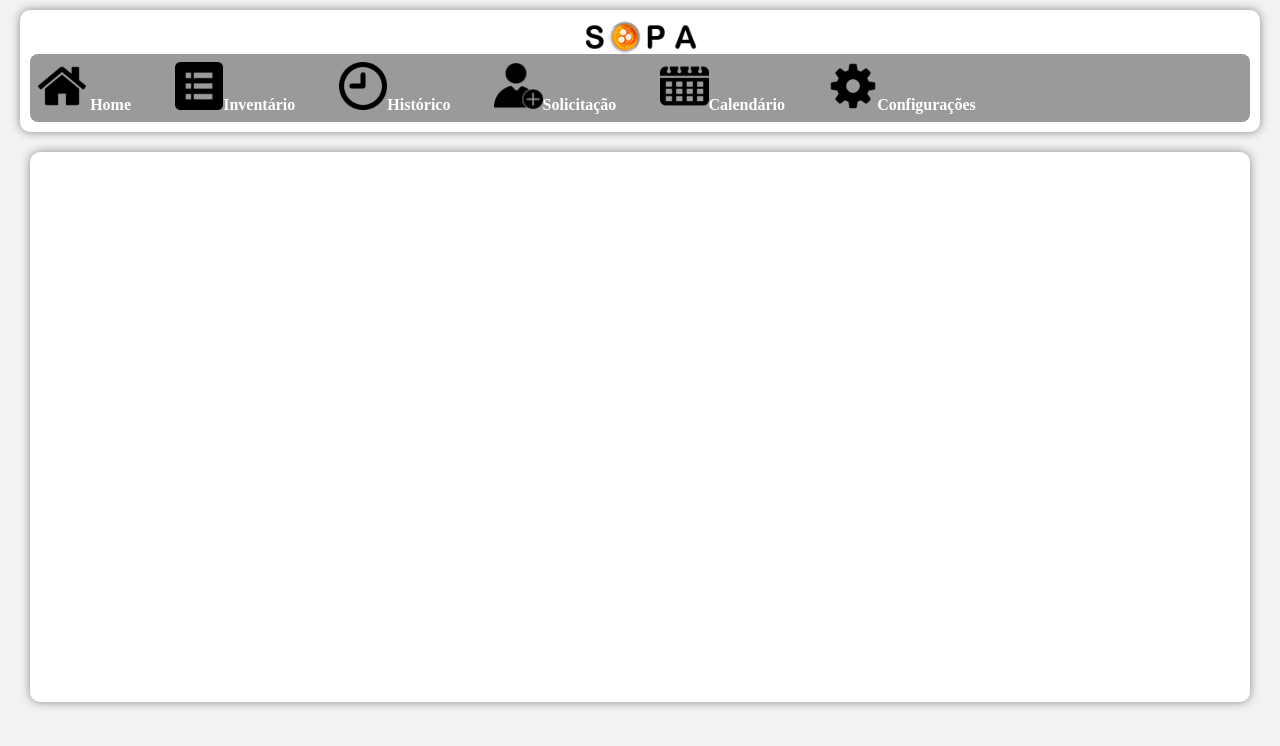
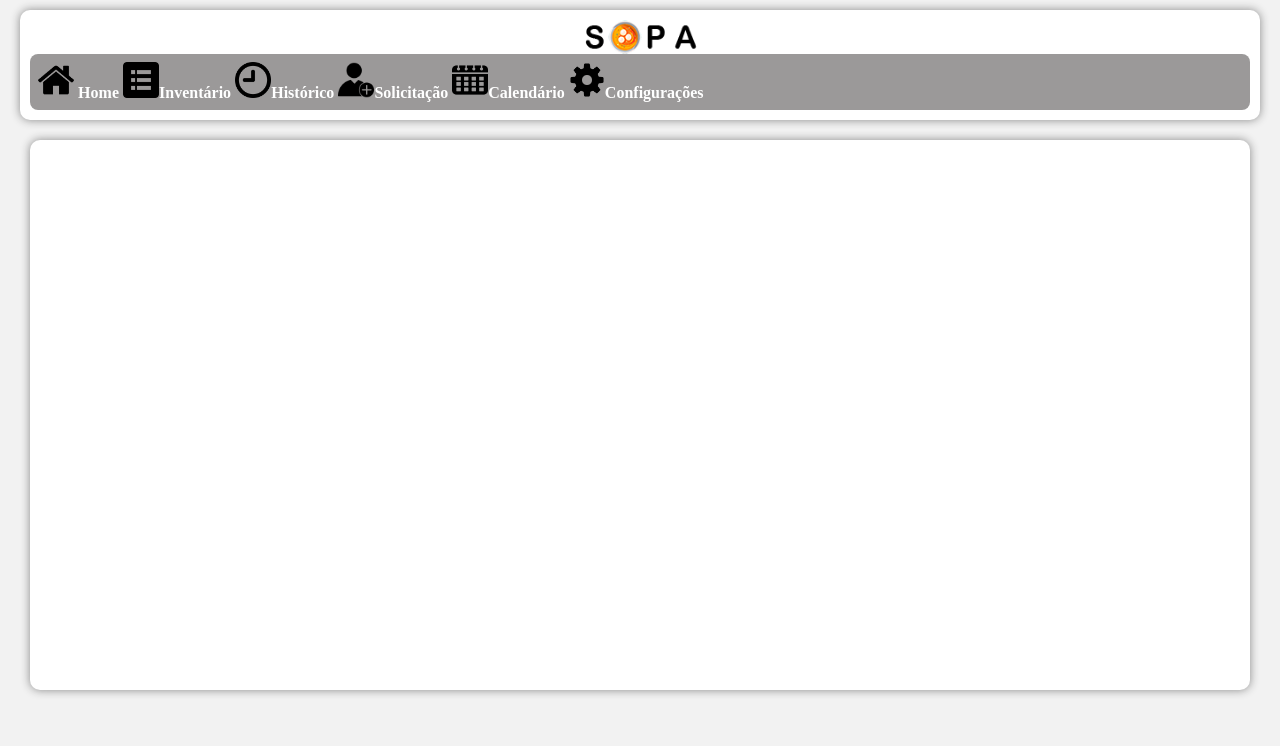
Before and after one commit to Lianccn/TCC, a plain HTML site: page HTML/home.html in a window 1280 px wide. Drawn offline with Linux system fonts and the light colour scheme.

Commit message:
diminui os icones

```diff
--- a/HTML/CSS/style_home.css
+++ b/HTML/CSS/style_home.css
@@ -117,8 +117,8 @@ aside.site{
 }
 
 .icon{
-    width: 4%;
-
+    width: 3%;
+    display: inline;
 }
 
 .logo{
--- a/HTML/home.html
+++ b/HTML/home.html
@@ -11,12 +11,12 @@
     <header>
             <IMg class="logo" src="img/Logo_da_sopa_goxtosa.png" alt="S O P A"></IMg>
         <nav>
-            <a href="http://#"target="_self"type="Empresa"hreflang="pt-br"><img class="icon" src="img/icone_home.png" alt=""> Home </a>
-            <a href="http://#"target="_self"type="Produtos"hreflang="pt-br"><img class="icon" src="img/icon_inven.png" alt="">Inventário</a>
-            <a href="http://#"target="_self"type="quem somos"hreflang="pt-br"><img class="icon" src="img/icon_hist.png" alt="">Histórico</a>
-            <a href="FAQ.HTML"target="_self"type="FAQ"hreflang="pt-br"><img class="icon" src="img/icon_solicit.png" alt="">Solicitação</a>
-            <a href="FAQ.HTML"target="_self"type="FAQ"hreflang="pt-br"><img class="icon" src="img/icon_calen.png" alt="">Calendário</a>
-            <a href="FAQ.HTML"target="_self"type="FAQ"hreflang="pt-br"><img class="icon" src="img/icon_conf.png" alt="">Configurações</a>
+            <div class="icon"><a href="http://#"target="_self"type="Empresa"hreflang="pt-br"><img class="icon" src="img/icone_home.png" alt=""> Home </a></div>
+            <div class="icon"><a href="http://#"target="_self"type="Produtos"hreflang="pt-br"><img class="icon" src="img/icon_inven.png" alt="">Inventário</a></div>
+            <div class="icon"><a href="http://#"target="_self"type="quem somos"hreflang="pt-br"><img class="icon" src="img/icon_hist.png" alt="">Histórico</a></div>
+            <div class="icon"><a href="FAQ.HTML"target="_self"type="FAQ"hreflang="pt-br"><img class="icon" src="img/icon_solicit.png" alt="">Solicitação</a></div>
+            <div class="icon"><a href="FAQ.HTML"target="_self"type="FAQ"hreflang="pt-br"><img class="icon" src="img/icon_calen.png" alt="">Calendário</a></div>
+            <div class="icon"><a href="FAQ.HTML"target="_self"type="FAQ"hreflang="pt-br"><img class="icon" src="img/icon_conf.png" alt="">Configurações</a></div>
         </nav>
     </header>
     <main>
```
